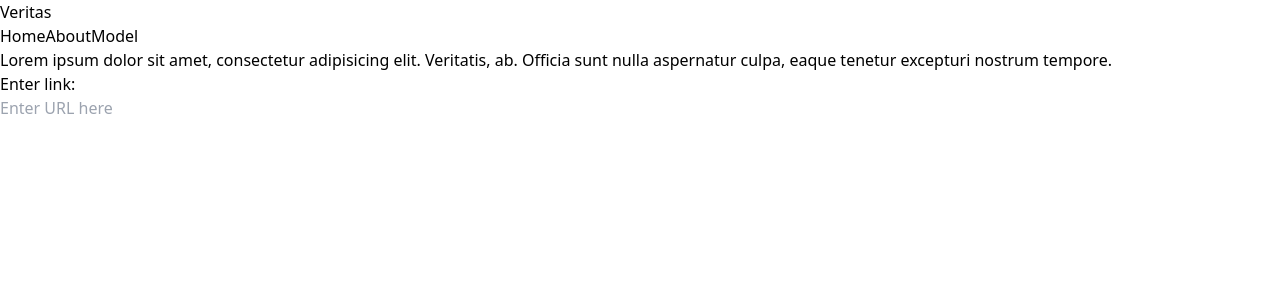
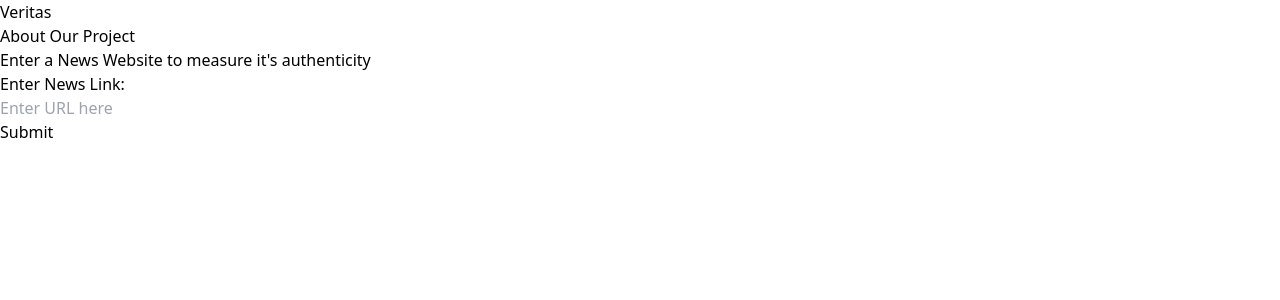
Before and after one commit to RiyanaD/citrus-hack-2023, a React (Vite) app: page / in a window 1280 px wide. Shown: the top 300 px of the page. Built offline with nearby package versions, Linux system fonts and the light colour scheme.

Commit message:
New Changes

```diff
--- a/src/components/Input.jsx
+++ b/src/components/Input.jsx
@@ -1,16 +1,25 @@
 import React,{useState} from 'react'
+
 
 const Input = () => {
     return (
         <div className = "flex flex-col">
+             <div className='max-w-[1240px] mx-auto px-2 mt-[80px]'>
+                <p className='text-5xl py-8 text-white font-bold font-sans font-family: -apple-system text-center pt-6 drop-shadow-lg'>
+                    Enter a News Website to measure it's authenticity
+                </p>
+            </div>
             <form>
-                <div className="text-white text-center font-mono">Enter link: </div>
+                <div className="text-white text-center font-bold font-sans font-family: -apple-system drop-shadow-lg p-4">Enter News Link: </div>
                 <div className = "flex justify-center">
                     <input
-                        type="text"
-                        className="w-2/3 bg-white rounded-md border-gray-300 border px-3 py-2 placeholder-gray-400 text-gray-700 focus:outline-none focus:border-blue-500 focus:ring-1 focus:ring-blue-500 focus:ring-opacity-50" placeholder="Enter URL here" />
+                        type="url"
+                        className="text-center w-2/3 bg-white rounded-md  border px-3 py-2 focus:outline-none " placeholder="Enter URL here" />
                 </div>
             </form>
+            <button className="transition hover:translate-y-1 duration-300 ease-out text-white font-bold font-sans font-family: -apple-system text-center drop-shadow-lg flex flex-col mx-auto outline outline-white p-3 rounded-lg m-4">
+                Submit
+            </button>
         </div>
     );
 };
--- a/src/components/Navbar.jsx
+++ b/src/components/Navbar.jsx
@@ -13,21 +13,12 @@ const Navbar = () => {
                             <div className="flex-1"></div>
                         </div>
                         <div className="flex items-center">
-                            <button className="mr-2 border border-gray-400 px-3 py-1 rounded-md hover:bg-gray-100 focus:outline-none focus:ring-2 focus:ring-gray-700">Home</button>
-                            <button className="mr-2 border border-gray-400 px-3 py-1 rounded-md hover:bg-gray-100 focus:outline-none focus:ring-2 focus:ring-gray-700">About</button>
-                            <button className="border border-gray-400 px-3 py-1 rounded-md hover:bg-gray-100 focus:outline-none focus:ring-2 focus:ring-gray-700">Model</button>
+
+                            <button className="border border-gray-400 px-3 py-1 rounded-md hover:bg-gray-100 focus:outline-none focus:ring-2 focus:ring-gray-700 m-2">About Our Project</button>
                         </div>
                     </div>
                 </div>
             </nav>
-
-            <div className='max-w-[1240px] mx-auto px-2 mt-[80px]'>
-                <p className='text-2xl py-8 text-gray-500 text-center'>
-                    Lorem ipsum dolor sit amet, consectetur adipisicing elit. Veritatis,
-                    ab. Officia sunt nulla aspernatur culpa, eaque tenetur excepturi
-                    nostrum tempore.
-                </p>
-            </div>
     </div>
     );
 };
```
